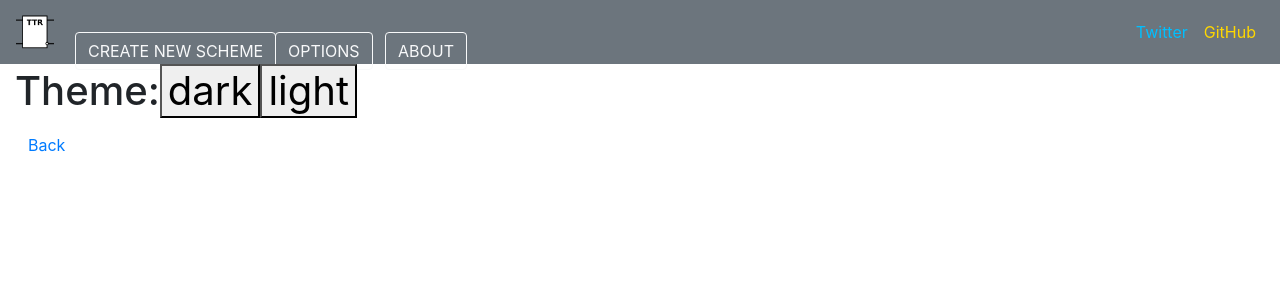
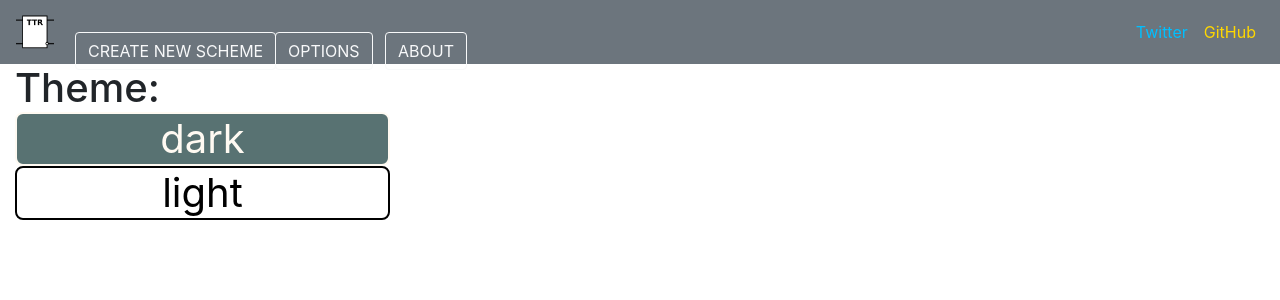
Before and after one commit to Cecylb/lgslfront, a React (Create React App) app: page /options in a window 1280 px wide. Shown: the top 300 px of the page. Built offline with nearby package versions, Linux system fonts and the light colour scheme.

Commit message:
Styling improvements

```diff
--- a/src/containers/About.js
+++ b/src/containers/About.js
@@ -1,17 +1,19 @@
 import React, { Component } from 'react';
 import '../styles/App.css';
 import AppNavbar from './AppNavbar';
-import { Link } from 'react-router-dom';
+import {Link, withRouter} from 'react-router-dom';
 import {Button, Collapse, Container, Nav, NavItem, NavLink} from 'reactstrap';
 import loading from "../images/loading.gif";
 import {fetchElements} from "../utils/Utils";
 import config from "../appconfig.json";
+import {connect} from "react-redux";
 
 class About extends Component {
 
     constructor(props) {
         super(props);
         this.state = {
+            theme: props.theme ? 'dark' : 'light',
             elements: [],
             isLoading: true};
     }
@@ -23,7 +25,7 @@ class About extends Component {
     }
 
     render() {
-        const {elements, isLoading} = this.state;
+        const {theme, elements, isLoading} = this.state;
         if (isLoading) return (
             <div>
                 <AppNavbar/>
@@ -41,11 +43,17 @@ class About extends Component {
                     <p>Simple language for creating complicated schemes with logic gates</p>
                     <p>Author: <a href={config.links.vk}>Valeriy Mochalov</a></p>
                     <p>Supported elements: {list}</p>
-                    <Button color="link"><Link to="/">Back</Link></Button>
                 </Container>
             </div>
         );
     }
 }
 
-export default About;
+
+function mapStateToProps(state) {
+    return {
+        theme: state.themeDark
+    };
+}
+
+export default connect(mapStateToProps)(withRouter(About));
--- a/src/containers/Editor.js
+++ b/src/containers/Editor.js
@@ -1,6 +1,6 @@
 import React, { Component, useRef } from 'react';
 import { withRouter } from 'react-router-dom';
-import { Table, Button, Container, Form, FormGroup, Input, Label } from 'reactstrap';
+import { Button, Form, FormGroup} from 'reactstrap';
 import AppNavbar from './AppNavbar';
 import { Document, Page } from 'react-pdf/dist/entry.webpack';
 import loading from '../images/loading.gif';
@@ -12,7 +12,7 @@ class Editor extends Component {
     constructor(props) {
         super(props);
         this.state = {
-            theme: props.theme,
+            theme: props.theme ? 'dark' : 'light',
             elements: [],
             data: [],
             input: "",
@@ -90,6 +90,7 @@ class Editor extends Component {
 
     render() {
         //ToDo поверх пдф превью рендерится текст. Этот текст растягивает страницу
+        //В идеале это решится при законченном бэкенде, когда пдф будет рендериться по правилам
         const {theme, input, elements, didSubmit, cursor, isLoading, data} = this.state;
         if (isLoading) return (
             <div>
@@ -97,12 +98,8 @@ class Editor extends Component {
             <img src ={loading} alt="Loading..."/>
         </div>
         );
-        const textareaStyle = theme
-            ? 'textarea-dark'
-            : 'textarea-light';
-        console.log("theme", theme);
         const list = elements.map(element => {
-            return <Button color="link" outline={false} onClick={() => this.handleElement(element, input, cursor)}>{element}</Button>
+            return <button className={theme + '-button-link'} onClick={() => this.handleElement(element, input, cursor)}>{element}</button>
         });
         const pdf = (data.length !== 0
             ? <Document
@@ -113,9 +110,9 @@ class Editor extends Component {
         return (
             <div>
             <AppNavbar/>
-            <Table className="fixed">
+            <table className="table">
                 <tr>
-                    <th width="5%">
+                    <th className="button-group" width="5%">
                         {list}
                     </th>
                     <th width="50%">
@@ -124,7 +121,7 @@ class Editor extends Component {
                                 <textarea
                                        value={input}
                                        rows={30}
-                                       style={{background: document.body.style.backgroundColor, color: document.body.style.color}}
+                                       className={theme + '-textarea'}
                                        onClick={event => this.handleCursorMovement(event)}
                                        onKeyUp={event => this.handleCursorMovement(event)}
                                        onChange={this.handleTextArea}
@@ -141,7 +138,7 @@ class Editor extends Component {
                         {pdf}
                     </th>
                 </tr>
-            </Table>
+            </table>
             </div>
         )
     }
--- a/src/containers/Options.js
+++ b/src/containers/Options.js
@@ -10,40 +10,47 @@ import {darkTheme} from "../actions";
 
 class Options extends Component {
 
-    setTheme(isDark) {
-        if (isDark) {
-            document.body.style =
-                `background-color: darkslategrey; color: floralwhite;`;
-            this.props.darkTheme(true)
-        } else {
-            document.body.style =
-                `background-color: white; color: black;`;
-            this.props.darkTheme(false)
+    constructor(props) {
+        super(props);
+        this.state = {
+            theme: props.theme ? 'dark' : 'light'
         }
     }
 
+    setTheme(isDark) {
+        document.body.style = isDark
+            ? 'background-color: darkslategrey; color: floralwhite;'
+            : 'background-color: white; color: black;';
+        this.props.darkTheme(isDark)
+    }
+
     render() {
+        const {theme} = this.state;
+        //ToDo кнопки меняют цвет не сразу
         return (
             <div>
                 <AppNavbar/>
                 <Container fluid>
-                        <div className="btn-group-vertical">
-                            <h1> Theme:
-                                <button onClick={() => this.setTheme(true)}>dark</button>
-                                <button onClick={() => this.setTheme(false)}>light</button>
+                        <div>
+                            <h1 className="button-group"> Theme:
+                                <button className="dark-button" onClick={() => this.setTheme(true)}>dark</button>
+                                <button className="light-button" onClick={() => this.setTheme(false)}>light</button>
                             </h1>
                         </div>
-                    <div className="mb-auto">
-                        <Button color="link"><Link to="/">Back</Link></Button>
-                    </div>
                 </Container>
             </div>
         );
     }
 }
 
+function mapStateToProps(state) {
+    return {
+        theme: state.themeDark
+    };
+}
+
 function matchDispatchToProps(dispatch) {
     return bindActionCreators({darkTheme : darkTheme}, dispatch)
 }
 
-export default connect(null, matchDispatchToProps)(withRouter(Options));
+export default connect(mapStateToProps, matchDispatchToProps)(withRouter(Options));
--- a/src/styles/App.css
+++ b/src/styles/App.css
@@ -38,6 +38,86 @@
   text-decoration: none;
 }
 
+.table {
+  border: none;
+  vertical-align: top;
+  table-layout: fixed;
+}
+
+.button-group button {
+  display: block;
+  cursor: pointer;
+  outline: none;
+}
+
+.button-group button:focus {
+  outline: none;
+}
+
+.button-group:focus{
+  outline: none;
+}
+
+.light-button {
+  display: block;
+  background-color: white;
+  color: black;
+  border: 2px solid black;
+  border-radius: 8px;
+  width: 30%;
+}
+
+.light-button:hover {
+  background-color: lightgrey;
+}
+
+.light-button-link {
+  background-color: transparent;
+  color: blue;
+  border: none;
+  border-radius: 8px;
+  width: 20%;
+}
+
+.light-textarea {
+  background: white;
+  color: black;
+  width: 80%;
+  border-radius: 8px;
+  border: 2px solid black;
+}
+
+.dark-button {
+  display: block;
+  background-color: darkslategrey;
+  color: floralwhite;
+  border: 2px solid floralwhite;
+  border-radius: 8px;
+  width: 30%;
+  opacity: 0.8;
+}
+
+.dark-button:hover {
+  opacity: 1;
+}
+
+.dark-button-link {
+  background-color: transparent;
+  color: deepskyblue;
+  border: none;
+  width: 20%;
+  opacity: 0.8;
+}
+
+.dark-textarea {
+  background: darkslategrey;
+  color: floralwhite;
+  width: 80%;
+  border-radius: 8px;
+  border: 2px solid floralwhite;
+}
+
+
 @keyframes App-logo-spin {
   from {
     transform: rotate(0deg);
```
